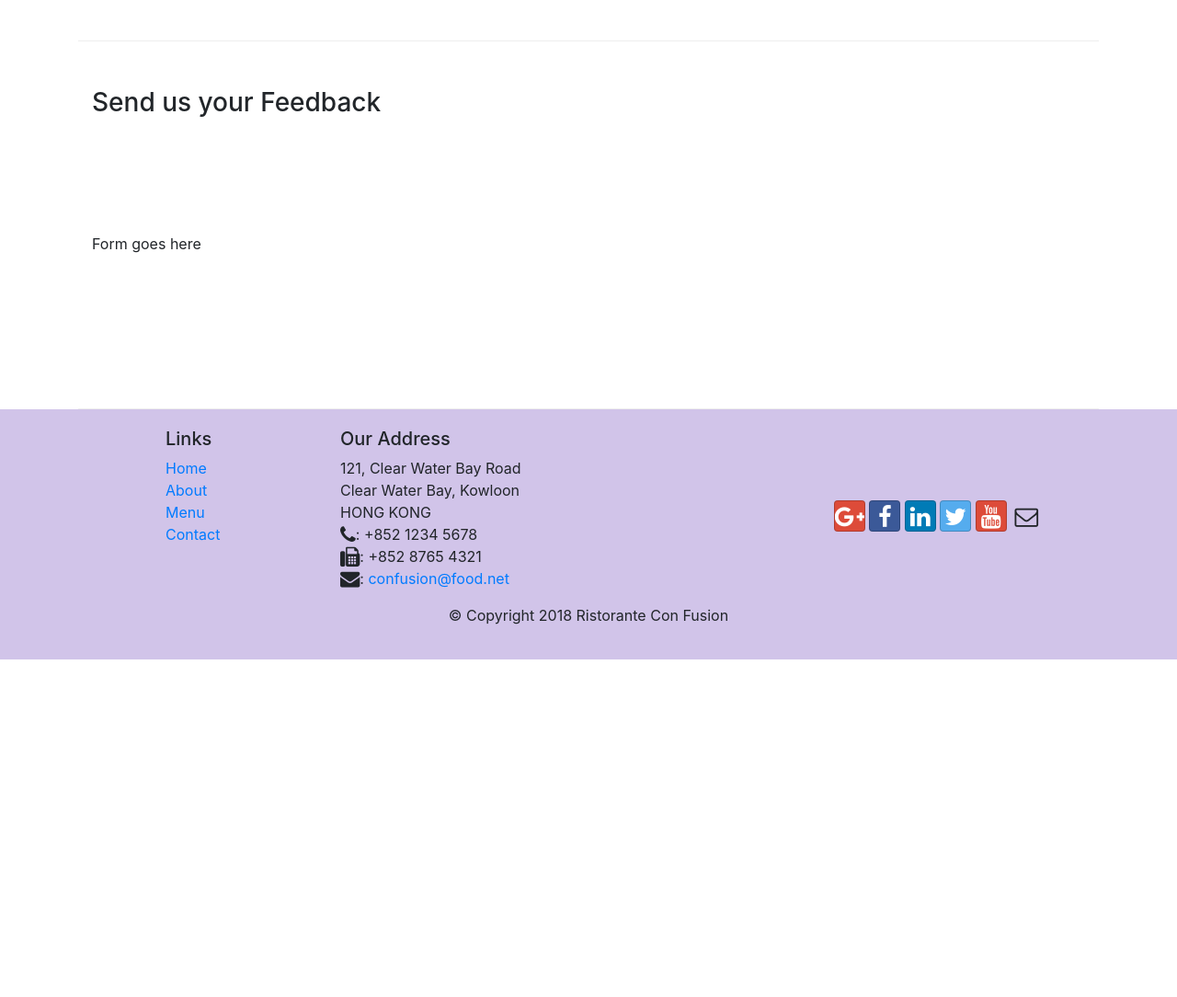
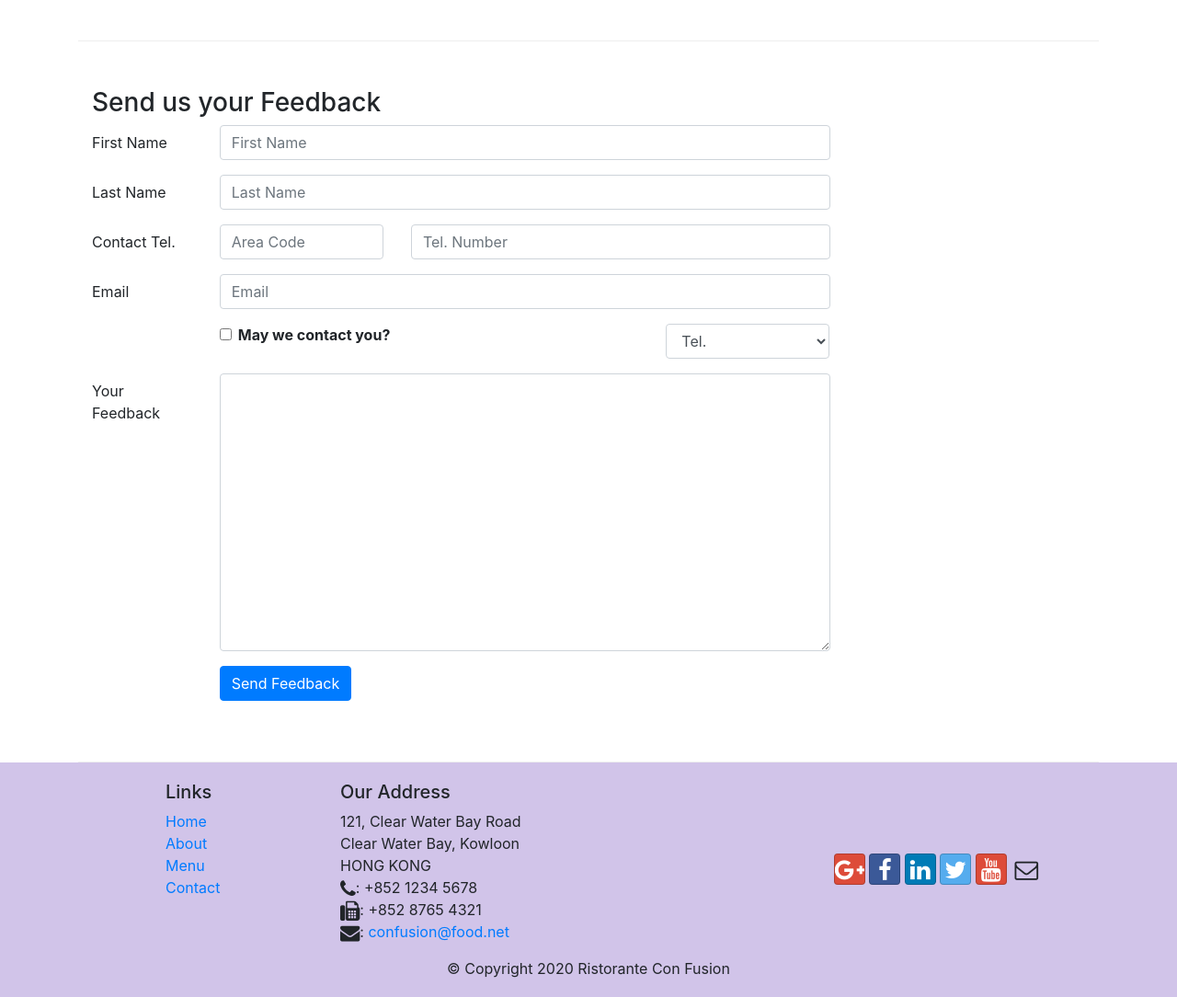
Before and after one commit to nat-v/front-end-coursera, a website: page contactus.html in a window 1280 px wide. Shown: the part 820-1904 px from the top of the page at 92% size. Before the commit the page ends 1537 px from the top, so only its background shows below. Drawn offline with nearby package versions, Linux system fonts and the light colour scheme.

Commit message:
Feedback Form

```diff
--- a/contactus.html
+++ b/contactus.html
@@ -115,7 +115,68 @@
                 <h3>Send us your Feedback</h3>
             </div>
             <div class="col-12 col-md-9">
-                Form goes here
+                <form>
+                    <div class="form-group row">
+                        <label for="firstname" class="col-md-2 col-form-label">First Name</label>
+                        <div class="col-md-10">
+                            <input type="text" class="form-control" id="firstname" name="firstname"
+                                placeholder="First Name" />
+                        </div>
+                    </div>
+                    <div class="form-group row">
+                        <label for="lastname" class="col-md-2 col-form-label">Last Name</label>
+                        <div class="col-md-10">
+                            <input type="text" class="form-control" id="lastname" name="lastname"
+                                placeholder="Last Name" />
+                        </div>
+                    </div>
+                    <div class="form-group row">
+                        <label for="telnum" class="col-12 col-md-2 col-form-label">Contact Tel.</label>
+                        <div class="col-5 col-md-3">
+                            <input type="tel" class="form-control" id="areacode" name="areacode"
+                                placeholder="Area Code" />
+                        </div>
+                        <div class="col-7 col-md-7">
+                            <input type="tel" class="form-control" id="telnum" name="telnum"
+                                placeholder="Tel. Number" />
+                        </div>
+                    </div>
+                    <div class="form-group row">
+                        <label for="emailid" class="col-md-2 col-form-label">Email</label>
+                        <div class="col-md-10">
+                            <input type="email" class="form-control" id="emailid" name="emailid" placeholder="Email" />
+                        </div>
+                    </div>
+                    <div class="form-group row">
+                        <div class="col-md-6 offset-md-2">
+                            <div class="form-check">
+                                <input type="checkbox" class="form-check-input" name="approve" id="approve" value="" />
+                                <label class="form-check-label" for="approve">
+                                    <strong>May we contact you?</strong>
+                                </label>
+                            </div>
+                        </div>
+                        <div class="col-md-3 offset-md-1">
+                            <select class="form-control">
+                                <option>Tel.</option>
+                                <option>Email</option>
+                            </select>
+                        </div>
+                    </div>
+                    <div class="form-group row">
+                        <label for="feedback" class="col-md-2 col-form-label">Your Feedback</label>
+                        <div class="col-md-10">
+                            <textarea class="form-control" id="feedback" name="feedback" rows="12"></textarea>
+                        </div>
+                    </div>
+                    <div class="form-group row">
+                        <div class="offset-md-2 col-md-10">
+                            <button type="submit" class="btn btn-primary">
+                                Send Feedback
+                            </button>
+                        </div>
+                    </div>
+                </form>
             </div>
             <div class="col-12 col-md">
             </div>
@@ -165,7 +226,7 @@
             </div>
             <div class="row justify-content-center">
                 <div class="col-auto">
-                    <p>© Copyright 2018 Ristorante Con Fusion</p>
+                    <p>© Copyright 2020 Ristorante Con Fusion</p>
                 </div>
             </div>
         </div>
```
